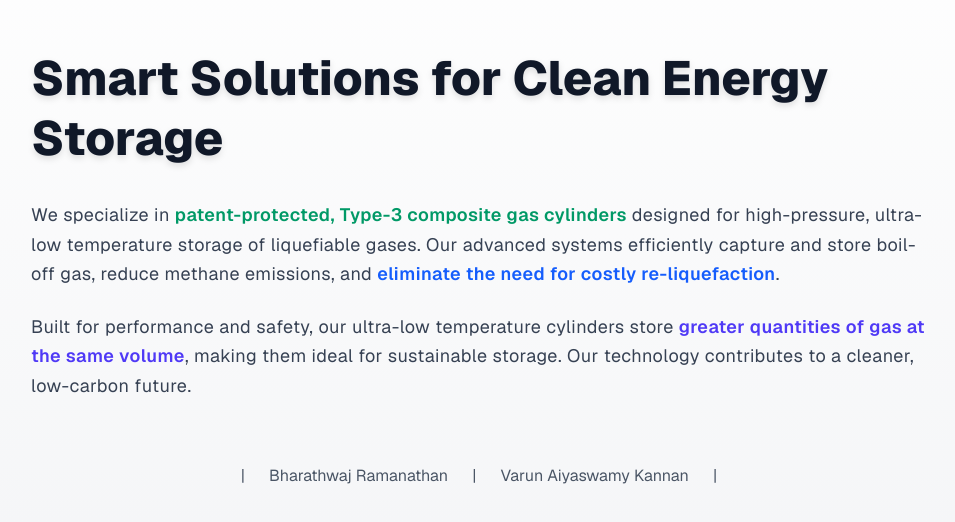
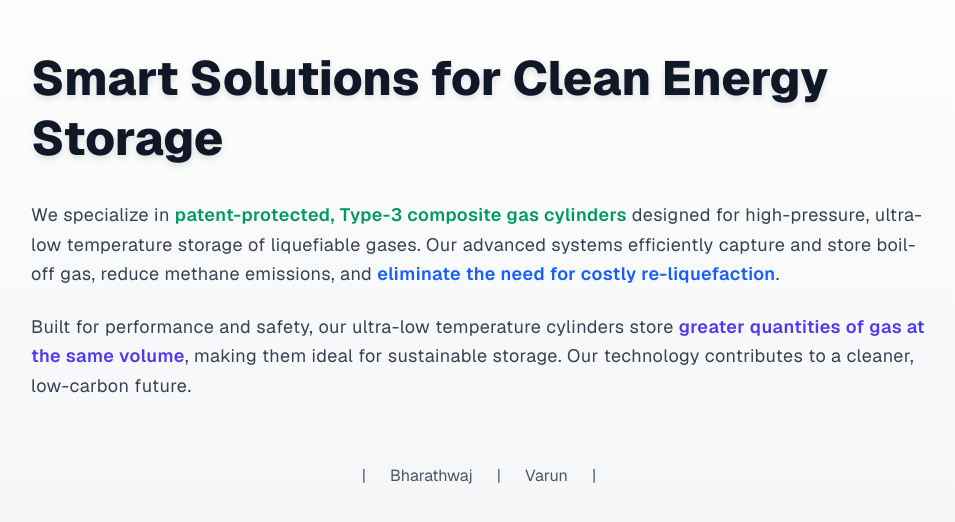
Before and after one commit to akvarun/vinovations, a Next.js app: page / in a window 1280 px wide. Shown: the part 132-654 px from the top of the page, without its empty margins (161-1116 px from the left). Built offline with nearby package versions, Linux system fonts and the light colour scheme.

Commit message:
updates ns

```diff
--- a/app/page.tsx
+++ b/app/page.tsx
@@ -30,11 +30,11 @@ export default function Home() {
       <footer className="mt-16 text-center text-gray-600 dark:text-gray-400 space-x-6 text-sm sm:text-base">
         <span className="hidden sm:inline">|</span>
         <a href="mailto:rbharathwaj2003@gmail.com" className="hover:underline transition-colors duration-300">
-          Bharathwaj Ramanathan
+          Bharathwaj
         </a>
         <span className="hidden sm:inline">|</span>
         <a href="mailto:akvarun@icloud.com" className="hover:underline transition-colors duration-300">
-          Varun Aiyaswamy Kannan
+          Varun
         </a>
         <span className="hidden sm:inline">|</span>
       </footer>
```
